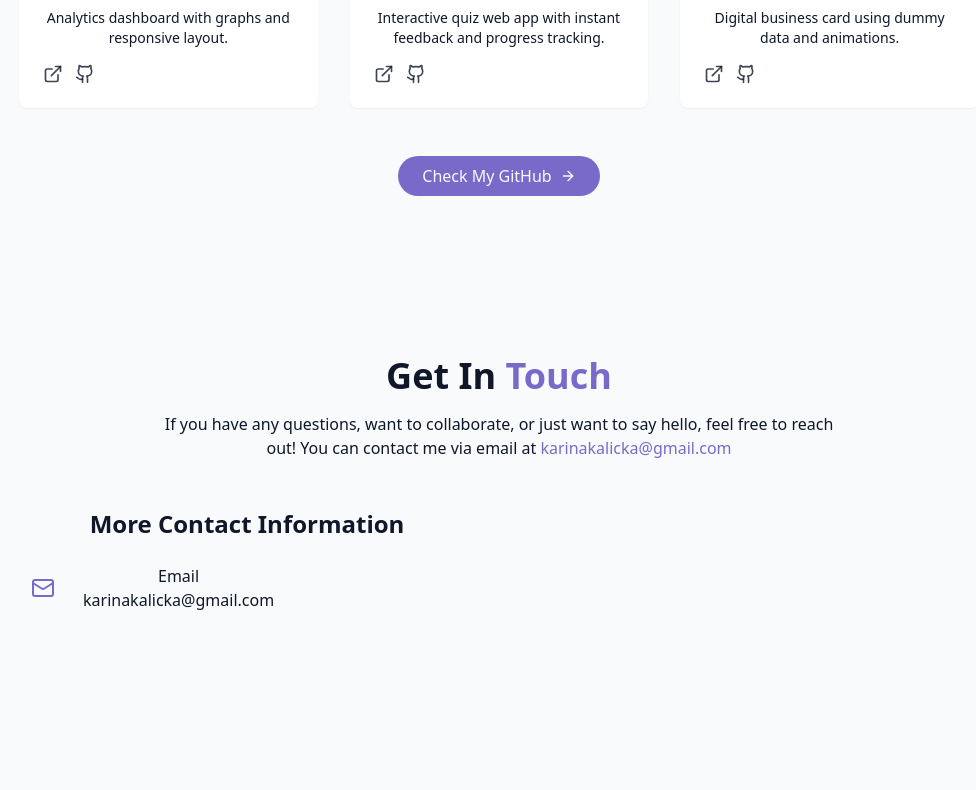
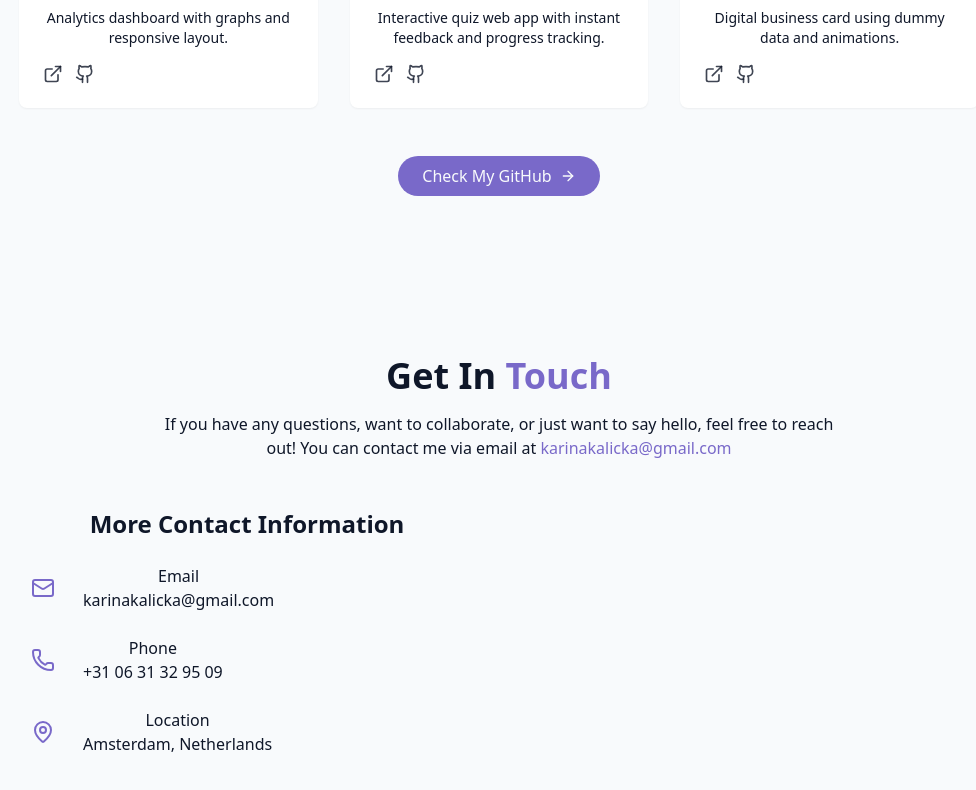
Before and after one commit to KarinaKKarinaK/react-portfolio, a React (Vite) app: page / in a window 1280 px wide. Shown: the part 4354-5144 px from the top of the page, without its empty margins (141-1117 px from the left). Before the commit the page ends 5062 px from the top, so only its background shows below. Built offline with nearby package versions, Linux system fonts and the light colour scheme.

Commit message:
Updated contact information

```diff
--- a/src/components/ContactSection.jsx
+++ b/src/components/ContactSection.jsx
@@ -1,4 +1,4 @@
-import { Mail } from "lucide-react";
+import { Mail, MapPin, Phone } from "lucide-react";
 
 export const ContactSection = () => {
   return (
@@ -26,7 +26,7 @@
             </h3>
 
             <div className="space-y-6 justify-center">
-              <div className="flex items-center space-x-4">
+              <div className="flex items-start space-x-4">
                 <div className="p-3 rounded-full bg-priary/10">
                   <Mail className="h-6 w-6 text-primary" />
                 </div>
@@ -40,6 +40,33 @@
                   </a>
                 </div>
               </div>
+
+              <div className="flex items-start space-x-4">
+                <div className="p-3 rounded-full bg-priary/10">
+                  <Phone className="h-6 w-6 text-primary" />
+                </div>
+                <div>
+                  <h4 className="font-medium">Phone</h4>
+                  <a
+                    href="tel:+310631329509"
+                    className="text-muted-foreground hover:text-primary transition-colors"
+                  >
+                    +31 06 31 32 95 09
+                  </a>
+                </div>
+              </div>
+
+              <div className="flex items-start space-x-4">
+                <div className="p-3 rounded-full bg-priary/10">
+                  <MapPin className="h-6 w-6 text-primary" />
+                </div>
+                <div>
+                  <h4 className="font-medium">Location</h4>
+                  <p className="text-muted-foreground">
+                    Amsterdam, Netherlands
+                  </p>
+                </div>
+              </div>
             </div>
           </div>
         </div>
```
